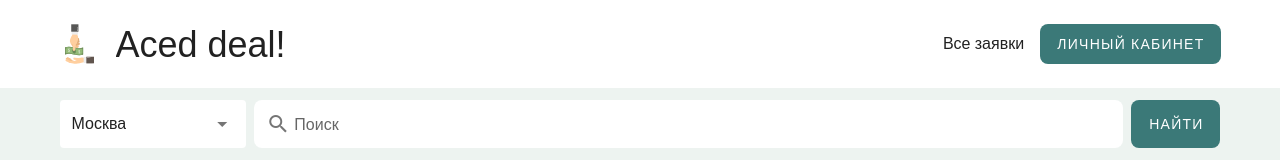
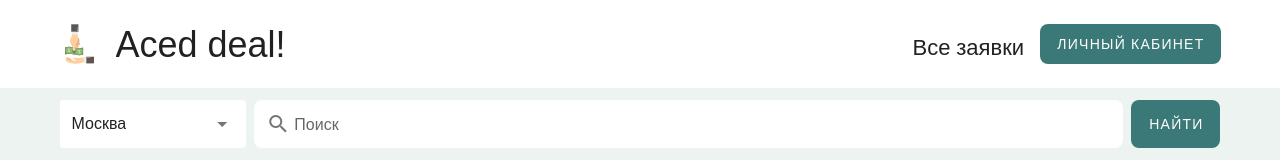
Before and after one commit to katyagibova/financial-company, a Vue app: page /applications in a window 1280 px wide. Shown: the top 160 px of the page. Built offline with nearby package versions, Linux system fonts and the light colour scheme; no server answers; data requests are answered from the project's data file; a web font is replaced by a local one.

Commit message:
changed header

```diff
--- a/src/components/Layout/Header.vue
+++ b/src/components/Layout/Header.vue
@@ -14,17 +14,7 @@
       <v-spacer></v-spacer>
 
       <div class="d-none d-md-flex">
-        <div class="d-flex align-center text--h4">Все заявки</div>
-        <!-- <v-text-field
-          label="Поиск"
-          color="#3B7978"
-          single-line
-          prepend-inner-icon="mdi-magnify"
-          outlined
-          dense
-          hide-details="auto"
-          class="rounded-lg"
-        ></v-text-field> -->
+        <div class="text d-flex align-end" style="">Все заявки</div>
 
         <v-btn
           class="ml-4 rounded-lg fix-margin-right"
@@ -70,8 +60,15 @@ export default {
 };
 </script>
 
-<style>
-
+<style lang="scss">
+.text{
+  font-size: 22px;
+  &:hover{
+    text-decoration: underline;
+    color: #3B7978;
+    cursor: pointer;
+  }
+}
 .logo-text{
   font-family: 'ABeeZee', sans-serif;
   font-size: 36px;
--- a/src/views/Application/Applications.vue
+++ b/src/views/Application/Applications.vue
@@ -40,11 +40,6 @@
         </v-btn>
       </v-col>
     </v-row>
-    <v-row>
-      <v-col v-show="loggedIn">
-        Hiiiiiiiiiiiiii
-      </v-col>
-    </v-row>
     <v-row dense class="my-2">
       <v-col
       cols="4"
@@ -59,7 +54,7 @@
 
 <script>
 // import Axios from "axios";
-import { mapState, mapGetters } from "vuex";
+import { mapState } from "vuex";
 import ApplicationCard from './ApplicationCard.vue'
 
 export default {
@@ -69,7 +64,6 @@ export default {
   },
   computed: {
     ...mapState(["applications", "cities", "user_applications"]),
-    ...mapGetters(["loggedIn"]),
   },
   data(){
     return {
```
